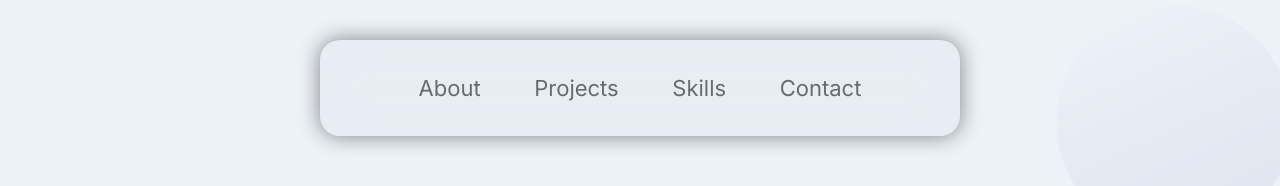
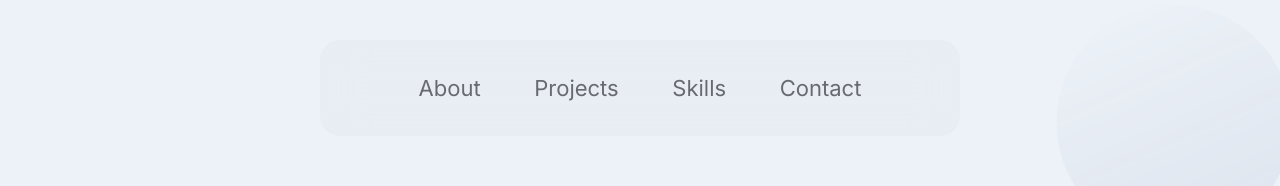
Before and after one commit to Yasser-Shehab/portfolio, a React (Create React App) app: page / in a window 1280 px wide. Shown: the top 186 px of the page. Built offline with nearby package versions, Linux system fonts and the light colour scheme.

Commit message:
Removed Shadow Rom Nav

```diff
--- a/src/components/Navbar/Navbar.scss
+++ b/src/components/Navbar/Navbar.scss
@@ -10,7 +10,6 @@
   padding: 3rem 5rem;
   background: rgba(200, 205, 211, 0.13);
   backdrop-filter: blur(22px);
-  box-shadow: 0 0 20px 1px rgba(0, 0, 0, 0.423);
 }
 
 .nav-list {
```
